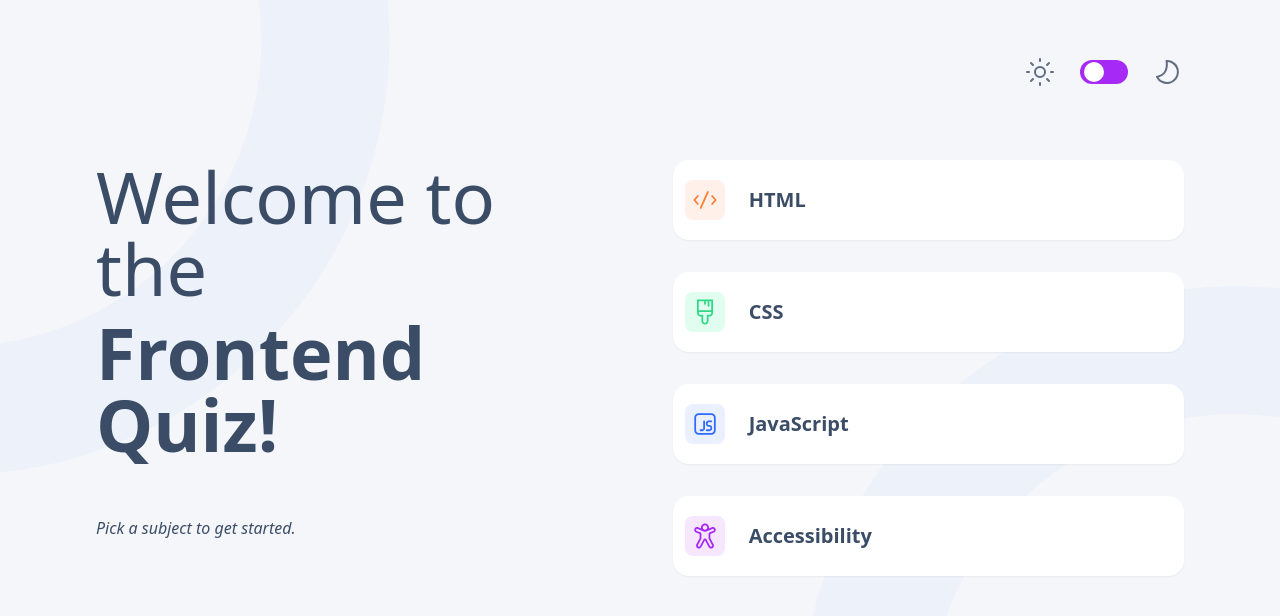
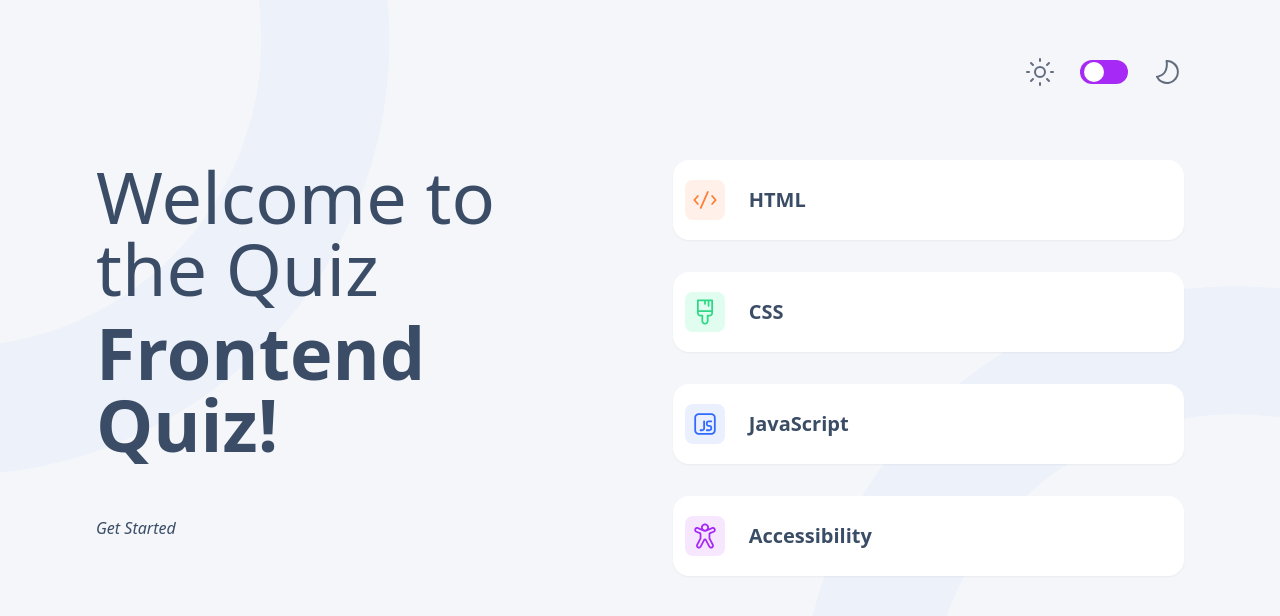
Before and after one commit to DuxEva/quiz-app, an Angular app: page / in a window 1280 px wide. Shown: the top 616 px of the page. Built offline with nearby package versions, Linux system fonts and the light colour scheme.

Commit message:
change starter component to accept inputs

```diff
--- a/src/app/components/course-content/starter/starter.component.html
+++ b/src/app/components/course-content/starter/starter.component.html
@@ -1,9 +1,10 @@
 <div class="w-full text-dark-1 dark:text-white-1">
   <div class="mb-3">
-    <h1 class="text-7xl max-sm:text-5xl">Welcome to the</h1>
+    <h1 class="text-7xl max-sm:text-5xl">{{ title }}</h1>
   </div>
   <div>
-    <h1 class="text-7xl max-sm:text-5xl font-extrabold">Frontend Quiz!</h1>
+    <h1 class="text-7xl max-sm:text-5xl font-extrabold">{{ subtitle }}</h1>
   </div>
-  <P class="mt-14 max-md:mt-4 italic">Pick a subject to get started.</P>
+
+  <P class="mt-14 max-md:mt-4 italic" *ngIf="getStarted">{{ getStarted }}</P>
 </div>
--- a/src/app/components/course-questions/course-questions.component.ts
+++ b/src/app/components/course-questions/course-questions.component.ts
@@ -61,7 +61,7 @@ export class CourseQuestionsComponent implements OnChanges {
       return;
     }
 
-    if (this.userAnswer === null) {
+    if (this.userAnswer === null && this.selectedOption) {
       this.userAnswer = this.selectedOption === this.currentQuestion?.answer;
       if (this.userAnswer) {
         this.marks++;
--- a/src/app/components/course/course.component.html
+++ b/src/app/components/course/course.component.html
@@ -1,15 +1,18 @@
-<div class="flex justify-between mt-16 max-md:12 max-sm:mt-8 w-full max-md:flex-col max-md:gap-10">
+<div
+  class="flex justify-between mt-16 max-md:12 max-sm:mt-8 w-full max-md:flex-col max-md:gap-10"
+>
   <div class="w-[47%] max-md:w-full">
-    <app-starter *ngIf="!selectedQuiz && !showResult"></app-starter>
-
-    <div *ngIf="showResult" class="w-full text-dark-1 dark:text-white-1">
-      <div class="mb-3">
-        <h1 class="text-7xl max-sm:text-5xl">Quiz completed</h1>
-      </div>
-      <div>
-        <h1 class="text-7xl max-sm:text-5xl font-extrabold">You scored...</h1>
-      </div>
-    </div>
+    <app-starter
+      *ngIf="!selectedQuiz && !showResult"
+      [title]="'Welcome to the Quiz'"
+      [subtitle]="'Frontend Quiz!'"
+      [getStarted]="'Get Started'"
+    ></app-starter>
+    <app-starter
+      *ngIf="showResult"
+      [title]="'Quiz completed'"
+      [subtitle]="'You scored...'"
+    ></app-starter>
 
     <app-question
       *ngIf="selectedQuiz && !showResult"
--- a/src/app/components/quiz-topic/quiz-topic.component.html
+++ b/src/app/components/quiz-topic/quiz-topic.component.html
@@ -1,7 +1,7 @@
 @for (item of quizData; track $index) {
 <div
   class="flex justify-end max-md:justify-start items-center w-full text-dark-1 dark:text-white-1 bg-white-1 dark:bg-dark-1 rounded-2xl shadow-sm mb-8 cursor-pointer transition-all duration-300 hover:shadow-lg"
-  (click)="getSelectedQuizData(item)"
+  (click)="emitSelectedQuizData(item)"
 >
   <div class="flex gap-5 items-center w-[40vw] h-20 rounded-2xl p-2">
     <div class="grid gap place-content-center w-12 h-12 rounded-lg">
--- a/src/app/components/quiz-topic/quiz-topic.component.ts
+++ b/src/app/components/quiz-topic/quiz-topic.component.ts
@@ -18,7 +18,7 @@ export class QuizTopicComponent implements OnInit {
     this.getQuizData();
   }
 
-  getSelectedQuizData(quiz: QuizItem) {
+  emitSelectedQuizData(quiz: QuizItem) {
     this.quizSelected.emit(quiz);
   }
 
```
Also changed, not shown: src/app/components/course-content/starter/starter.component.ts (+5 -3 lines), 1 other file (tests, documents, lock files or other folders).
